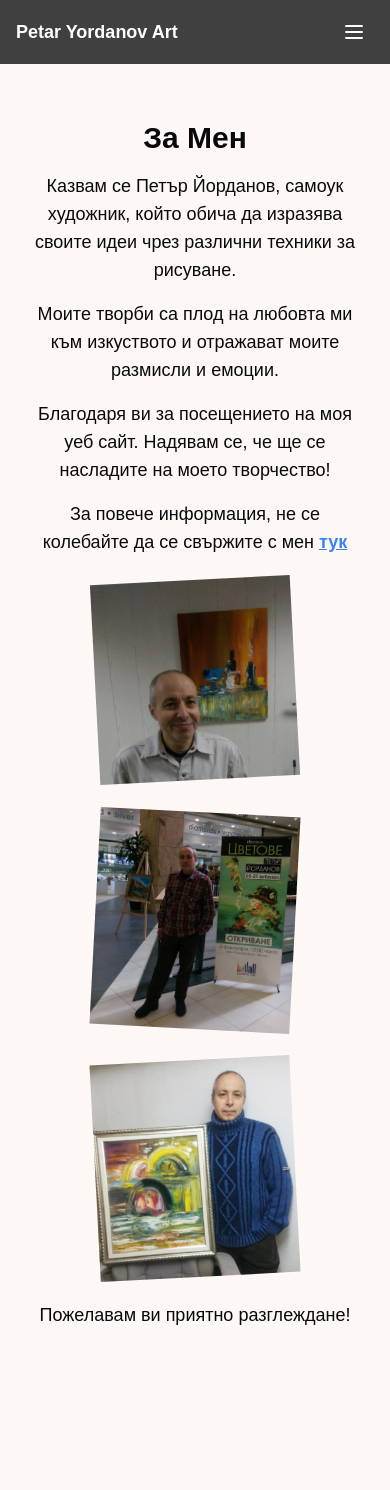
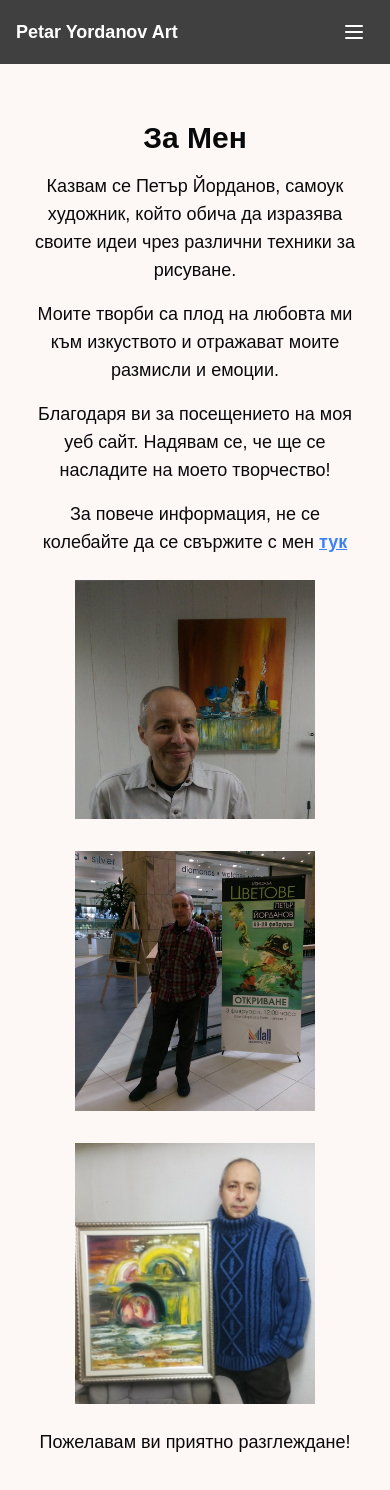
Before and after one commit to Veskata98/art_project, a Next.js app: page /about in a window 390 px wide. Shown: the top 1490 px of the page. Before the commit the page ends 1385 px from the top, so only its background shows below. Built offline with nearby package versions, Linux system fonts and the light colour scheme; a web font is replaced by a local one.

Commit message:
Fixed some mobile paddings

```diff
--- a/app/(home)/page.tsx
+++ b/app/(home)/page.tsx
@@ -34,7 +34,7 @@ export default async function HomePage() {
       <Button asChild>
         <Link
           href="/artworks"
-          className="text-xl transition-shadow font-semibold bg-gradient-to-r
+          className="text-lg sm:text-xl transition-shadow font-semibold bg-gradient-to-r
     from-[#72e9c1] via-[#00c471] via-[#d2f122] via-[#e7b921] to-[#f55105] shadow hover:shadow-md dark:shadow-white-shadow text-white
           "
         >
--- a/app/about/page.tsx
+++ b/app/about/page.tsx
@@ -27,9 +27,9 @@ export default function AboutPage() {
           </Link>
         </p>
         <div className="my-6 flex md:flex-row flex-col w-full justify-around items-center md:gap-4 gap-8">
-          <Image src={about1} alt="About 1" width={200} className="-rotate-3" />
-          <Image src={about2} alt="About 2" width={200} className="rotate-3" />
-          <Image src={about3} alt="About 3" width={200} className="-rotate-3" />
+          <Image src={about1} alt="About 1" width={240} className="sm:-rotate-3" />
+          <Image src={about2} alt="About 2" width={240} className="sm:rotate-3" />
+          <Image src={about3} alt="About 3" width={240} className="sm:-rotate-3" />
         </div>
         <div className="mt-4">
           <p className="text-lg">Пожелавам ви приятно разглеждане!</p>
--- a/components/MobileToggle.tsx
+++ b/components/MobileToggle.tsx
@@ -85,7 +85,7 @@ export const MobileToggle = ({ className, isActive }: { className: string; isAct
               variant="ghost"
               size="icon"
               onClick={() => setTheme(theme === 'dark' ? 'light' : 'dark')}
-              className="w-full p-6 bg-muted"
+              className="w-full p-6 bg-muted mt-2"
             >
               <Sun className="h-[1.4rem] w-[1.4rem] rotate-0 scale-100 transition-all dark:-rotate-90 dark:scale-0" />
               <Moon className="absolute h-[1.4rem] w-[1.4rem] rotate-90 scale-0 transition-all dark:rotate-0 dark:scale-100" />
--- a/components/home/Carousel.tsx
+++ b/components/home/Carousel.tsx
@@ -58,7 +58,7 @@ export const HomePageCarousel = ({ latestArtworks }: HomePageCarouselProps) => {
 
   return (
     <div
-      className="relative w-full h-[450px] overflow-hidden"
+      className="relative w-full h-[350px] sm:h-[400px] md:h-[450px] overflow-hidden"
       onMouseEnter={() => setIsPaused(true)}
       onMouseLeave={() => setIsPaused(false)}
     >
```
